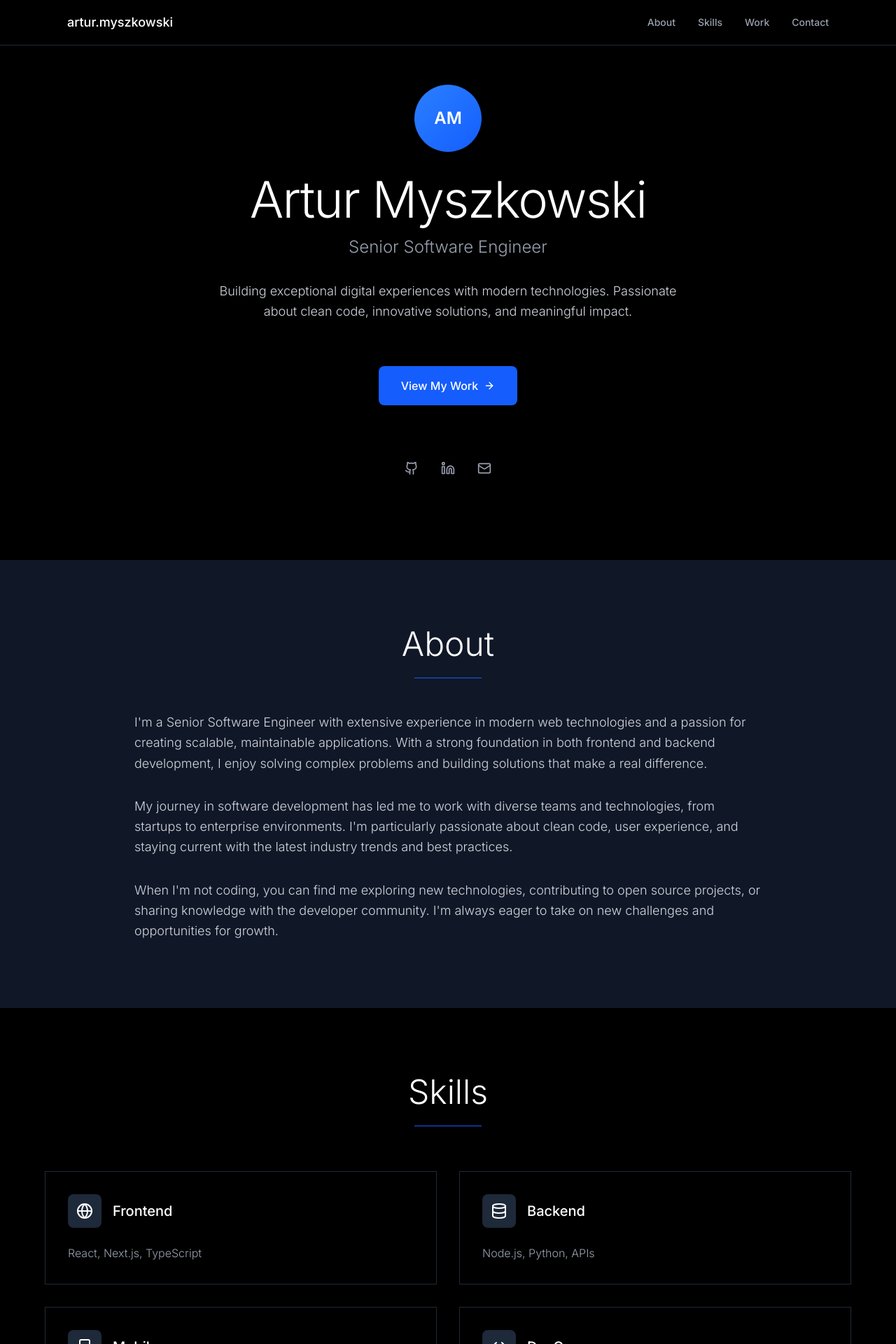
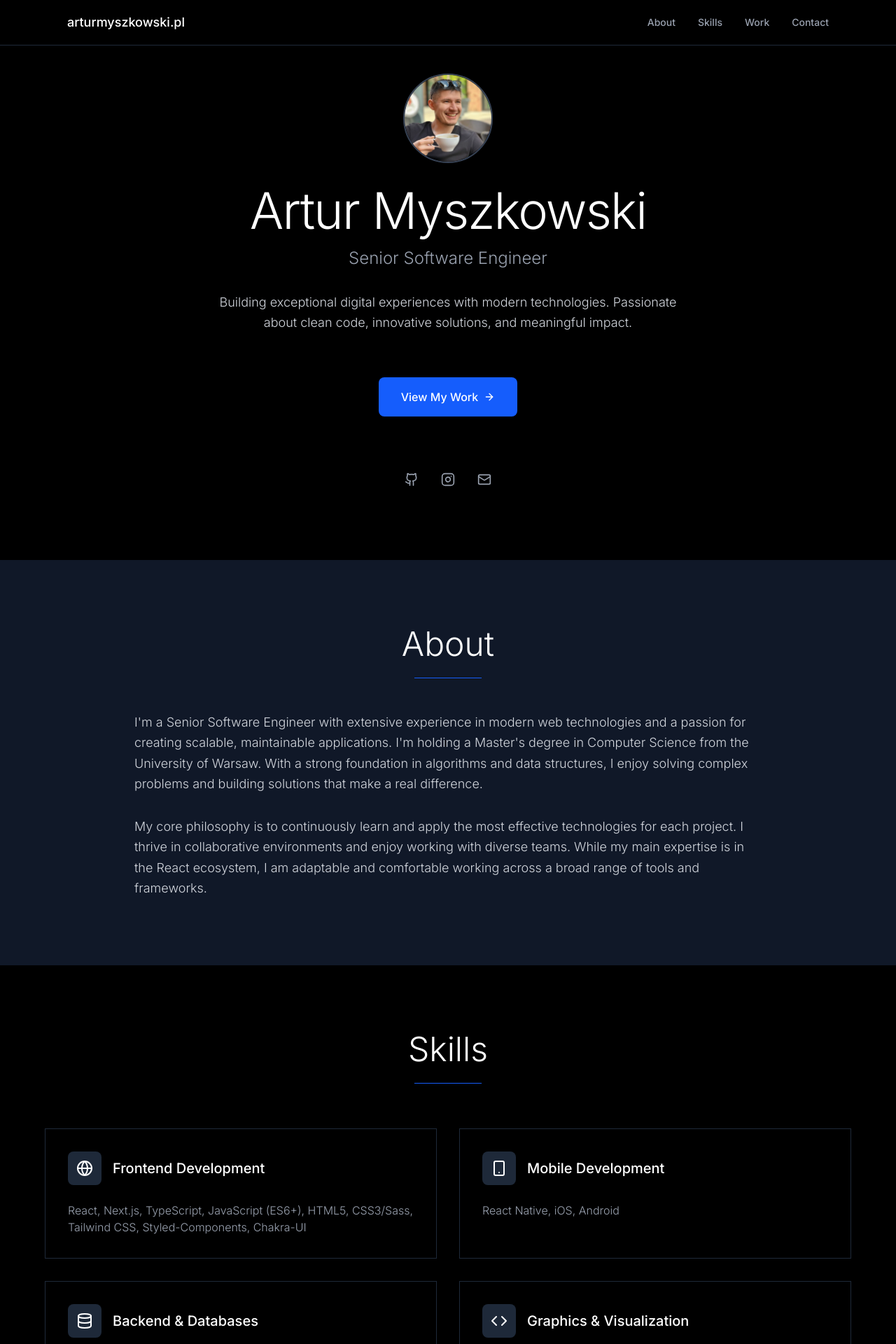
Before and after one commit to rthrs/arturmyszkowski-pl, a Next.js app: page / in a window 1280 px wide. Shown: the top 1920 px of the page at 70% size. Built offline with nearby package versions, Linux system fonts and the light colour scheme.

Commit message:
Add resume and profile image; update layout and styles for improved design

```diff
--- a/src/app/globals.css
+++ b/src/app/globals.css
@@ -1,19 +1,31 @@
 @import "tailwindcss";
+
+/* Overscroll background color to match main page */
+html {
+  background-color: #000000;
+  scroll-behavior: smooth;
+}
 
 body {
   font-family: var(--font-inter), system-ui, sans-serif;
   overflow-x: hidden;
-}
-
-/* Smooth scrolling */
-html {
-  scroll-behavior: smooth;
+  background-color: #000000;
 }
 
 /* Selection color */
 ::selection {
   background: #3b82f6;
   color: #ffffff;
+}
+
+/* Cursor pointer for all links and clickable elements */
+a, button, [role="button"], [onclick] {
+  cursor: pointer;
+}
+
+/* Ensure links without href still show pointer cursor */
+a {
+  cursor: pointer;
 }
 
 /* Scrollbar styling */
--- a/src/app/layout.tsx
+++ b/src/app/layout.tsx
@@ -16,12 +16,12 @@ const jetbrainsMono = JetBrains_Mono({
 
 export const metadata: Metadata = {
   title: "Artur Myszkowski - Senior Software Engineer",
-  description: "Senior Software Engineer looking for new opportunities. Experienced in modern web technologies, passionate about clean code and innovative solutions.",
-  keywords: ["software engineer", "developer", "programmer", "web development", "react", "typescript"],
+  description: "Senior Software Engineer with 7+ years experience and Master's degree in Computer Science. Specializing in modern front-end applications, React, TypeScript, and high-performance web development.",
+  keywords: ["software Engineer", "senior Engineer", "frontend Engineer", "react Engineer", "typescript", "web development", "computer science", "university of warsaw"],
   authors: [{ name: "Artur Myszkowski" }],
   openGraph: {
     title: "Artur Myszkowski - Senior Software Engineer",
-    description: "Senior Software Engineer looking for new opportunities",
+    description: "Senior Software Engineer with 7+ years experience specializing in modern front-end applications",
     type: "website",
   },
 };
--- a/src/app/page.tsx
+++ b/src/app/page.tsx
@@ -2,9 +2,9 @@
 
 import { useState } from "react";
 import { motion } from "framer-motion";
+import Image from "next/image";
 import {
   Github,
-  Linkedin,
   Mail,
   Download,
   Code,
@@ -13,7 +13,8 @@ import {
   Smartphone,
   Menu,
   X,
-  ArrowRight
+  ArrowRight,
+  Instagram
 } from "lucide-react";
 
 export default function Home() {
@@ -24,11 +25,21 @@ export default function Home() {
     setIsMenuOpen(false);
   };
 
+  const scrollToTop = () => {
+    window.scrollTo({
+      top: 0,
+      behavior: 'smooth'
+    });
+    setIsMenuOpen(false);
+  };
+
   const skills = [
-    { name: "Frontend", icon: Globe, description: "React, Next.js, TypeScript" },
-    { name: "Backend", icon: Database, description: "Node.js, Python, APIs" },
-    { name: "Mobile", icon: Smartphone, description: "React Native, iOS, Android" },
-    { name: "DevOps", icon: Code, description: "Docker, AWS, CI/CD" },
+    { name: "Frontend Development", icon: Globe, description: "React, Next.js, TypeScript, JavaScript (ES6+), HTML5, CSS3/Sass, Tailwind CSS, Styled-Components, Chakra-UI" },
+    { name: "Mobile Development", icon: Smartphone, description: "React Native, iOS, Android" },
+    { name: "Backend & Databases", icon: Database, description: "Node.js, Express, Python, Django, Firebase, PostgreSQL, DuckDB, Firestore" },
+    { name: "Graphics & Visualization", icon: Code, description: "WebGL, Three.js, D3.js" },
+    { name: "State Management", icon: Code, description: "Redux, Redux Saga, Immer, TanStack Query, RxJS" },
+    { name: "DevOps & Leadership", icon: Code, description: "Git, Webpack, Rollup, AWS, Netlify, Hugo, Mentoring, Agile Methodologies" },
   ];
 
   return (
@@ -38,13 +49,14 @@ export default function Home() {
       <nav className="fixed top-0 w-full z-50 bg-black/50 backdrop-blur-xl border-b border-gray-800">
         <div className="max-w-6xl mx-auto px-6 lg:px-8">
           <div className="flex justify-between items-center h-16">
-            <motion.div
+            <motion.button
               initial={{ opacity: 0, x: -20 }}
               animate={{ opacity: 1, x: 0 }}
-              className="font-medium text-lg text-white"
+              onClick={scrollToTop}
+              className="font-medium text-lg text-white hover:text-gray-300 transition-colors duration-300"
             >
-              artur.myszkowski
-            </motion.div>
+              arturmyszkowski.pl
+            </motion.button>
 
             {/* Desktop Navigation */}
             <div className="hidden md:flex space-x-8">
@@ -101,9 +113,15 @@ export default function Home() {
             transition={{ duration: 0.8, ease: "easeOut" }}
             className="space-y-8"
           >
-            {/* Profile Photo Placeholder */}
-            <div className="w-24 h-24 mx-auto mb-8 rounded-full bg-gradient-to-br from-blue-500 to-blue-600 flex items-center justify-center">
-              <span className="text-white text-2xl font-semibold">AM</span>
+            {/* Profile Photo */}
+            <div className="w-32 h-32 mx-auto mb-8 rounded-full overflow-hidden border-2 border-gray-700 relative">
+              <Image
+                src="/images/profile.webp"
+                alt="Artur Myszkowski"
+                fill
+                className="object-cover"
+                priority
+              />
             </div>
 
             <div className="space-y-4">
@@ -149,7 +167,7 @@ export default function Home() {
               className="flex justify-center space-x-8 pt-12"
             >
               <a
-                href="https://github.com/arturmyszkowski"
+                href="https://github.com/rthrs"
                 target="_blank"
                 rel="noopener noreferrer"
                 className="text-gray-400 hover:text-white transition-colors duration-300"
@@ -157,15 +175,15 @@ export default function Home() {
                 <Github size={20} />
               </a>
               <a
-                href="https://linkedin.com/in/arturmyszkowski"
+                href="https://instagram.com/artur6strings"
                 target="_blank"
                 rel="noopener noreferrer"
                 className="text-gray-400 hover:text-white transition-colors duration-300"
               >
-                <Linkedin size={20} />
+                <Instagram size={20} />
               </a>
               <a
-                href="mailto:artur@myszkowski.pl"
+                href="mailto:contact@arturmyszkowski.pl"
                 className="text-gray-400 hover:text-white transition-colors duration-300"
               >
                 <Mail size={20} />
@@ -194,21 +212,16 @@ export default function Home() {
 
             <div className="space-y-8 text-lg text-gray-300 font-light leading-relaxed">
               <p>
-                I&apos;m a Senior Software Engineer with extensive experience in modern web technologies
-                and a passion for creating scalable, maintainable applications. With a strong foundation
-                in both frontend and backend development, I enjoy solving complex problems and building
+              I&apos;m a Senior Software Engineer with extensive experience in modern web technologies
+                and a passion for creating scalable, maintainable applications. I&apos;m holding a Master&apos;s degree
+                in Computer Science from the University of Warsaw. With a strong foundation
+                in algorithms and data structures, I enjoy solving complex problems and building
                 solutions that make a real difference.
               </p>
               <p>
-                My journey in software development has led me to work with diverse teams and technologies,
-                from startups to enterprise environments. I&apos;m particularly passionate about clean code,
-                user experience, and staying current with the latest industry trends and best practices.
+                My core philosophy is to continuously learn and apply the most effective technologies for each project. I thrive in collaborative environments and enjoy working with diverse teams. While my main expertise is in the React ecosystem, I am adaptable and comfortable working across a broad range of tools and frameworks.
               </p>
-              <p>
-                When I&apos;m not coding, you can find me exploring new technologies, contributing to open source
-                projects, or sharing knowledge with the developer community. I&apos;m always eager to take on new
-                challenges and opportunities for growth.
-              </p>
+
             </div>
           </motion.div>
         </div>
@@ -282,14 +295,18 @@ export default function Home() {
               achievements, and technical expertise.
             </p>
 
-            <motion.button
+            <motion.a
+              href="/documents/Artur_Myszkowski_Resume_2025_v4.pdf"
+              download="Artur_Myszkowski_Resume.pdf"
+              target="_blank"
+              rel="noopener noreferrer"
               whileHover={{ scale: 1.05 }}
               whileTap={{ scale: 0.95 }}
               className="group inline-flex items-center px-8 py-4 bg-blue-600 hover:bg-blue-700 text-white font-medium rounded-lg transition-all duration-300"
             >
               <Download size={20} className="mr-2" />
               Download Resume
-            </motion.button>
+            </motion.a>
           </motion.div>
         </div>
       </section>
@@ -313,26 +330,26 @@ export default function Home() {
 
             <div className="text-center space-y-8">
               <p className="text-lg text-gray-300 font-light max-w-2xl mx-auto leading-relaxed">
-                I&apos;m always interested in new opportunities and exciting projects.
-                Let&apos;s connect and discuss how we can work together!
+                I&apos;m always open to discussing new projects, creative ideas, or opportunities
+                to be part of an ambitious team. Let&apos;s connect and explore how we can work together!
               </p>
 
               <div className="flex flex-col sm:flex-row gap-6 justify-center">
                 <a
-                  href="mailto:artur@myszkowski.pl"
+                  href="mailto:contact@arturmyszkowski.pl"
                   className="group inline-flex items-center px-8 py-4 bg-blue-600 hover:bg-blue-700 text-white font-medium rounded-lg transition-all duration-300"
                 >
                   <Mail size={20} className="mr-2" />
-                  artur@myszkowski.pl
+                  contact@arturmyszkowski.pl
                 </a>
                 <a
-                  href="https://linkedin.com/in/arturmyszkowski"
+                  href="https://instagram.com/artur6strings"
                   target="_blank"
                   rel="noopener noreferrer"
                   className="group inline-flex items-center px-8 py-4 border border-gray-800 hover:border-gray-700 text-white font-medium rounded-lg transition-all duration-300"
                 >
-                  <Linkedin size={20} className="mr-2" />
-                  LinkedIn
+                  <Instagram size={20} className="mr-2" />
+                  Instagram
                 </a>
               </div>
             </div>
@@ -344,7 +361,7 @@ export default function Home() {
       <footer className="py-12 px-6 lg:px-8 bg-gray-900 border-t border-gray-800">
         <div className="max-w-4xl mx-auto text-center">
           <p className="text-gray-400 font-light">
-            © 2024 Artur Myszkowski. Built with Next.js, TypeScript, and Tailwind CSS.
+            © 2025 Artur Myszkowski. Built with Next.js and Tailwind CSS.
           </p>
         </div>
       </footer>
```
Also changed, not shown: public/images/profile.webp (added), 1 other file (tests, documents, lock files or other folders).
